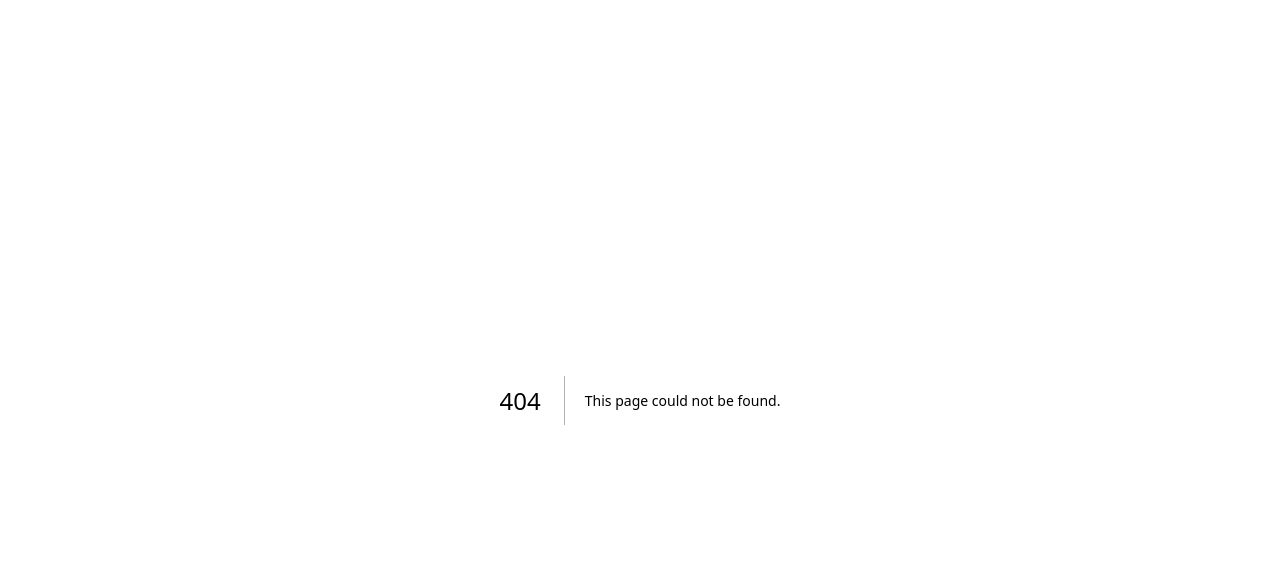
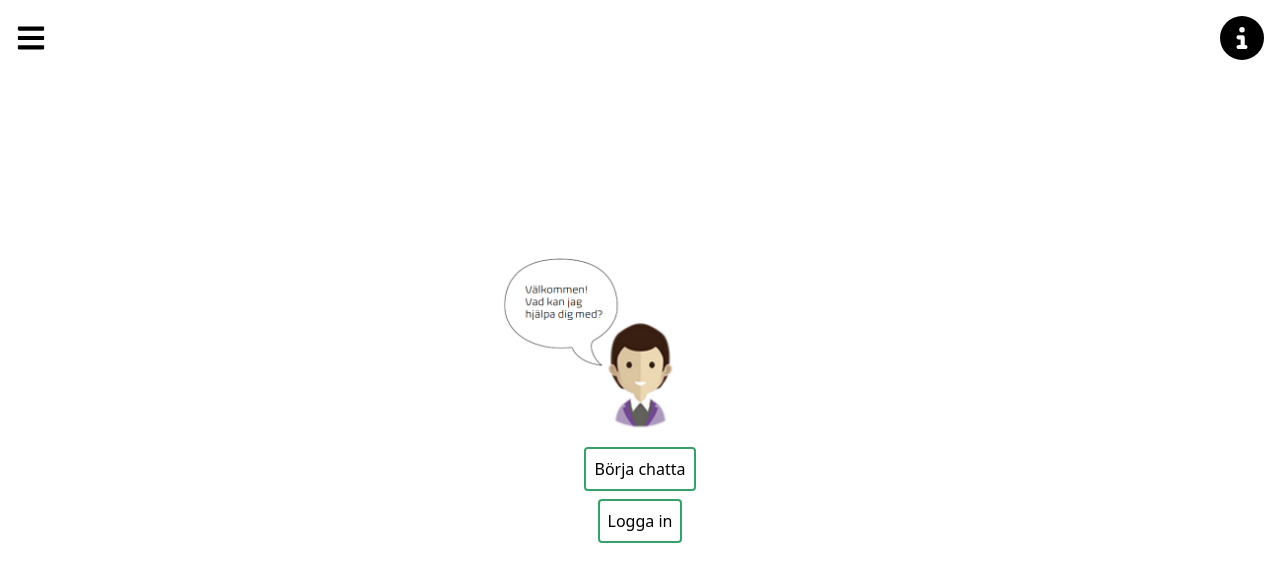
Before and after one commit to ConnyPettersson/K1M-s-place, a Next.js app: page /app/welcome in a window 1280 px wide. Before the commit this address had no page. Shown: the top 582 px of the page. Built offline with nearby package versions, Linux system fonts and the light colour scheme.

Commit message:
add pages/app/welcome.tsx and made styling for welcome page

```diff
--- a/package.json
+++ b/package.json
@@ -22,6 +22,7 @@
     "openai": "^4.53.2",
     "react": "^18",
     "react-dom": "^18",
+    "react-icons": "^5.2.1",
     "use-debounce": "^10.0.1"
   },
   "devDependencies": {
--- /dev/null
+++ b/pages/app/welcome.tsx
@@ -0,0 +1,77 @@
+import { useState } from 'react';
+import Image from 'next/image';
+import { useRouter } from 'next/router';
+import { FaBars } from 'react-icons/fa';
+import { IoMdClose } from 'react-icons/io';
+
+export default function WelcomePage() {
+  const [showInfo, setShowInfo] = useState(false);
+  const [menuOpen, setMenuOpen] = useState(false);
+  const router = useRouter();
+
+  const toggleInfo = () => {
+    setShowInfo(!showInfo);
+  };
+
+  const toggleMenu = () => {
+    setMenuOpen(!menuOpen);
+  };
+
+  return (
+    <div className="flex flex-col items-center justify-center min-h-screen bg-white">
+      <header className="absolute top-0 left-0 right-0 flex items-center justify-between p-4">
+        <button onClick={toggleMenu} className="text-3xl">
+          {menuOpen ? <IoMdClose /> : <FaBars />}
+        </button>
+        <button onClick={toggleInfo}>
+          <Image
+            src="/images/circle-info-solid.svg"
+            alt="Info"
+            width={44}
+            height={44}
+          />
+        </button>
+      </header>
+      {menuOpen && (
+        <div className="absolute top-16 left-0 bg-white text-black border-r-2 border-b-2 border-green-500 w-[200px]">
+          <ul className="list-none p-4">
+            <li className="p-2 hover:bg-green-300 border-b border-gray-200 last:border-b-0">
+              Fråga K1M
+            </li>
+            <li className="p-2 hover:bg-green-300 border-b border-gray-200 last:border-b-0">
+              Tipsbanken
+            </li>
+            <li className="p-2 hover:bg-green-300 border-b border-gray-200 last:border-b-0">
+              Hjälp / Stöd
+            </li>
+          </ul>
+        </div>
+      )}
+      {showInfo && (
+        <div className="absolute top-20 right-10 mt-[-28px] bg-white border-2 border-green-300 shadow-lg p-3 rounded-tl-lg rounded-tr-3xl rounded-bl-lg rounded-br-none w-36 h-30">
+          <p>Detta är en AI-baserad föräldrarådgivare</p>
+        </div>
+      )}
+      <div className="flex flex-col items-center justify-center min-h-screen">
+        <Image
+          src="/images/Kim2.png"
+          alt="K1M avatar1"
+          width={288}
+          height={384}
+        />
+        <button
+          className="visible-border bg-white text-black border-2 p-2 rounded hover:bg-green-100 focus:outline-none focus:ring-2 focus:ring-green-500 focus:ring-opacity-50"
+          onClick={() => router.push('/app/chat')}
+        >
+          Börja chatta
+        </button>
+        <button
+          className="mt-2 visible-border bg-white text-black border-2 p-2 rounded hover:bg-green-100 focus:outline-none focus:ring-2 focus:ring-green-500 focus:ring-opacity-50"
+          onClick={() => router.push('/app/login')}
+        >
+          Logga in
+        </button>
+      </div>
+    </div>
+  );
+}
--- a/pages/index.tsx
+++ b/pages/index.tsx
@@ -7,7 +7,7 @@ export default function Home() {
   const [showInfo, setShowinfo] = useState(false);
   const [licenseKey, setLicenseKey] = useState('');
   const [isKeyValid, setIsKeyValid] = useState(true);
-  //const router = useRouter();
+  const router = useRouter();
 
   const toggleInfo = () => {
     setShowinfo(!showInfo);
@@ -23,7 +23,7 @@ export default function Home() {
     event.preventDefault();
     if (licenseKey === '1234') {
       setIsKeyValid(true);
-      //router.push('/app/welcome');
+      router.push('/app/welcome');
     } else {
       setIsKeyValid(false);
     }
--- a/public/styles/globals.css
+++ b/public/styles/globals.css
@@ -19,3 +19,7 @@ input[type='text'] {
 button {
   @apply bg-none border-none cursor-pointer;
 }
+
+.visible-border {
+  border: 2px solid #38a169;
+}
```
Also changed, not shown: 1 other file (tests, documents, lock files or other folders).
